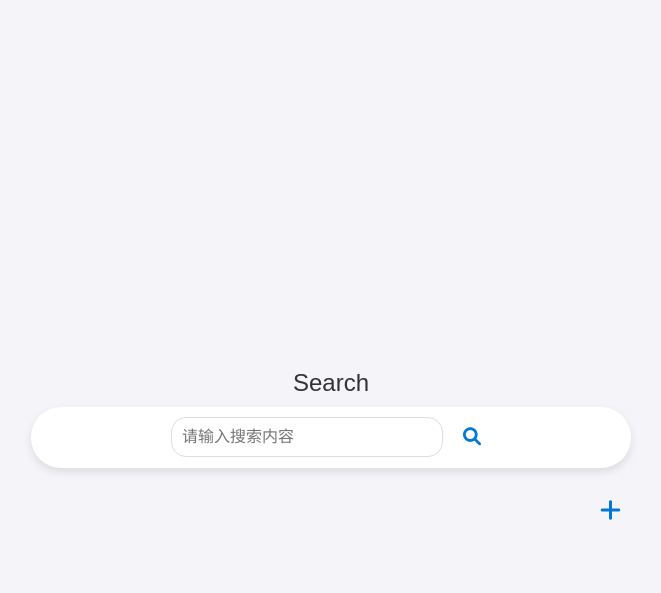
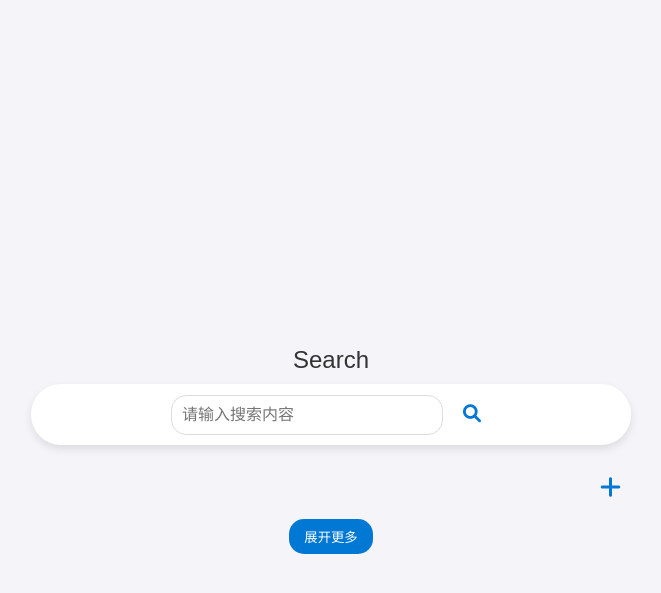
Before and after one commit to Drelov/newpage, a Jekyll site: the page new.html, which Jekyll copies as it is, in a window 1280 px wide. Shown: the top 593 px of the page, without its empty margins (309-970 px from the left). Built offline with Jekyll 4.4.1, drawn with Linux system fonts in a browser that asks for light colours.

Commit message:
Update new.html

```diff
--- a/new.html
+++ b/new.html
@@ -138,6 +138,8 @@
             justify-content: flex-start; /* 按钮从左侧开始排列 */
             gap: 10px; /* 按钮之间的间隔 */
             width: 100%;
+            max-height: 300px; /* 设置最大高度 */
+            overflow-y: auto; /* 超过最大高度时显示滚动条 */
         }
 
         .url-button {
@@ -180,6 +182,21 @@
         .context-menu button:hover {
             background-color: #f0f0f0;
         }
+
+        /* 展开按钮 */
+        .expand-btn {
+            margin-top: 10px;
+            padding: 8px 15px;
+            background-color: #0078d4;
+            color: white;
+            border: none;
+            border-radius: 15px;
+            cursor: pointer;
+        }
+
+        .expand-btn:hover {
+            background-color: #005a8b;
+        }
     </style>
 </head>
 <body>
@@ -202,6 +219,8 @@
             </button>
         </div>
 
+        <!-- 展开按钮 -->
+        <button class="expand-btn" id="expandBtn" onclick="toggleExpand()">展开更多</button>
 
         <!-- 增加网址弹出框 -->
         <div class="modal" id="modal">
@@ -211,8 +230,6 @@
                 <button onclick="addUrl()">确定</button>
             </div>
         </div>
-
-
     </div>
 
     <!-- 右键菜单 -->
@@ -372,6 +387,21 @@
 
         // 页面加载时调用 loadUrls 函数
         window.onload = loadUrls;
+
+        // 切换展开按钮
+        function toggleExpand() {
+            isExpanded = !isExpanded;
+            var expandBtn = document.getElementById('expandBtn');
+            var container = document.getElementById('urlButtonsContainer');
+
+            if (isExpanded) {
+                expandBtn.textContent = '收起';
+                container.style.maxHeight = 'none';  // 展开所有按钮
+            } else {
+                expandBtn.textContent = '展开更多';
+                container.style.maxHeight = '300px';  // 限制显示按钮数量
+            }
+        }
     </script>
 
 </body>
```
Also changed, not shown: other parts of new.html (+1 -3 lines). Lines whose indentation alone changed are shown as unchanged.
